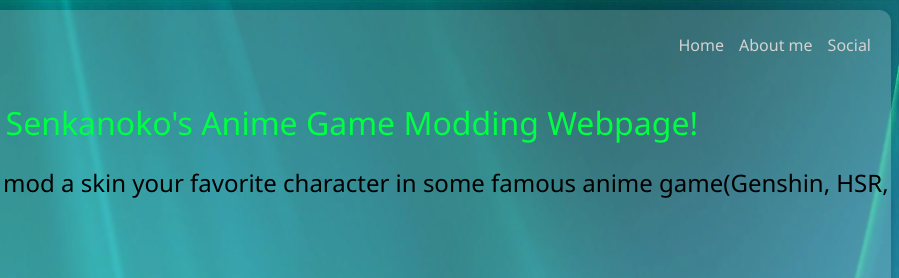
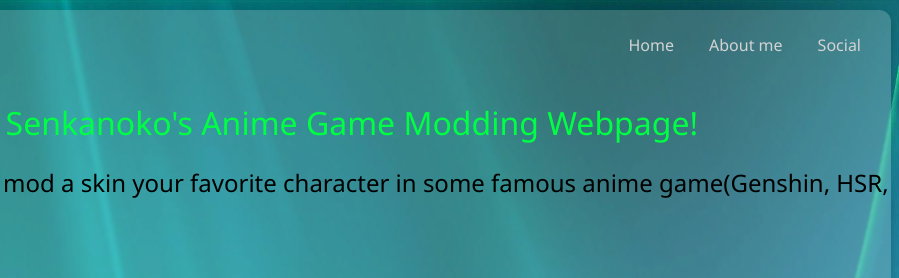
Before and after one commit to Senkanoko/Anime-Game-Modding-Guide, a plain HTML site: page index.html in a window 1280 px wide. Shown: the top 278 px of the page, 381-1280 px from the left. Drawn offline with Linux system fonts and the light colour scheme.

Commit message:
Update style.css

```diff
--- a/style.css
+++ b/style.css
@@ -80,7 +80,7 @@ header {
 
 nav {
   display: flex;
-  margin-left: auto;
+  margin-left: auto; /* Push the nav to the right */
   margin-right: 20px;
 }
 
@@ -100,11 +100,16 @@ nav ul li a {
   text-decoration: none;
   color: lightgray;
   font-weight: 400;
-  transition: color 0.3s ease;
+  padding: 5px 10px;
+  border-radius: 4px;
+  transition: all 0.3s ease;
+  display: inline-block;
 }
 
 nav ul li a:hover {
   color: white;
+  background: rgba(255, 255, 255, 0.1);
+  box-shadow: 0 2px 5px rgba(0, 0, 0, 0.2);
 }
 
 @keyframes rainbow {
```
